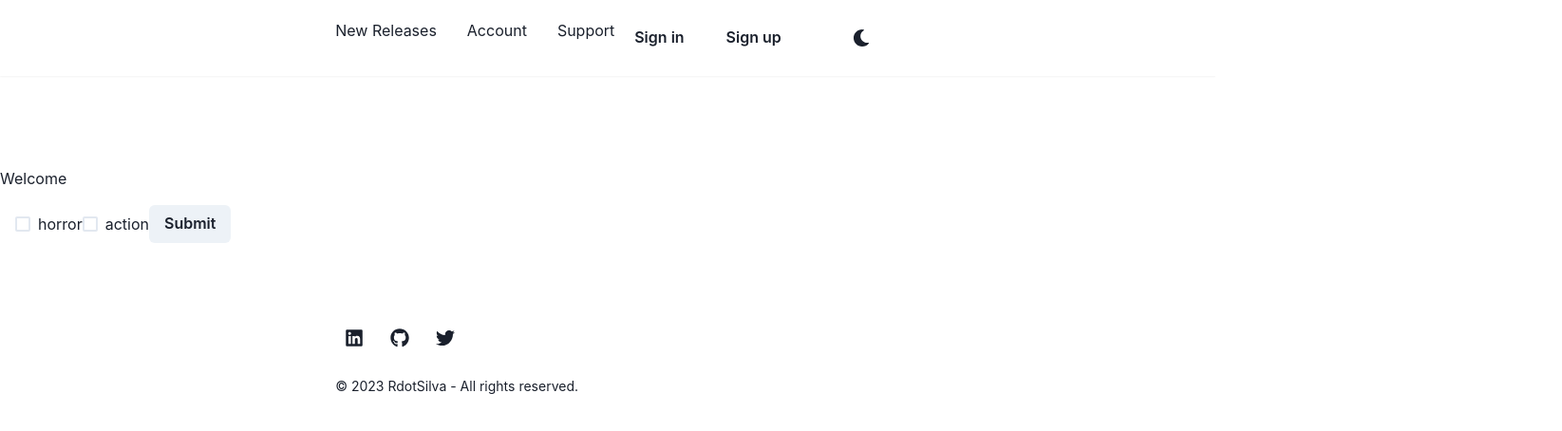
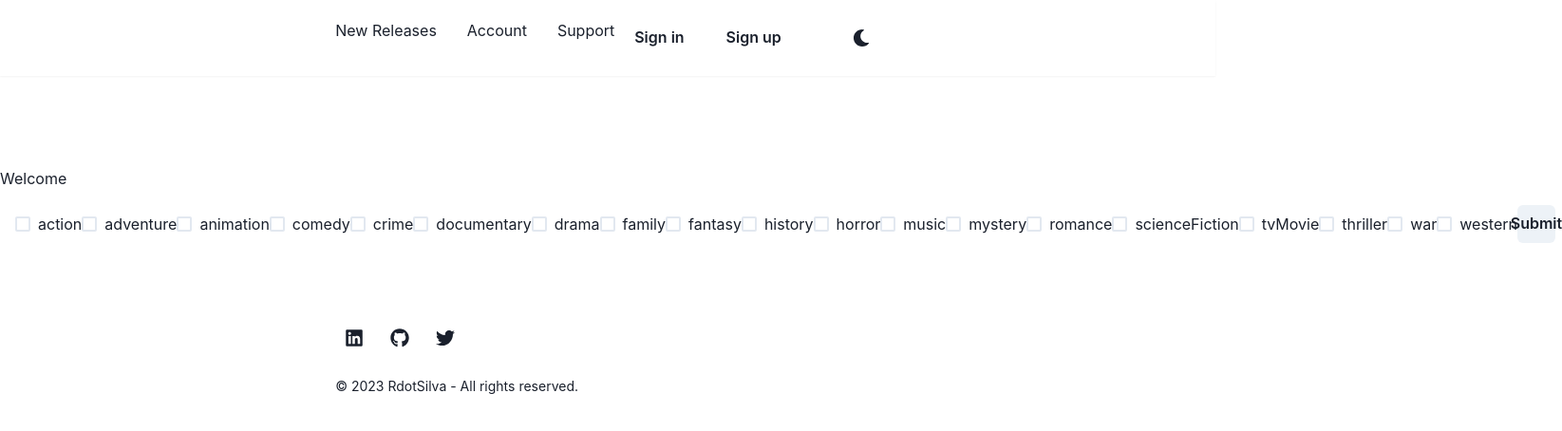
Before and after one commit to RdotSilva/TypeScript-React-Media-Release-Notifier-UI, a React (Create React App) app: page /options in a window 1280 px wide. Shown: the top 454 px of the page at 95% size, 1645 px wide, since content can reach past the window. Built offline with nearby package versions, Linux system fonts and the light colour scheme.

Commit message:
Remove mock genre data

```diff
--- a/src/pages/UserOptions/UserOptions.tsx
+++ b/src/pages/UserOptions/UserOptions.tsx
@@ -2,6 +2,7 @@ import React from "react";
 import { useForm } from "react-hook-form";
 import { Button, Checkbox, Flex, Stack, VStack } from "@chakra-ui/react";
 import { useStore } from "../../store";
+import { genreList } from "../../utils/genres";
 
 interface Genre {
   id: number;
@@ -25,25 +26,13 @@ const UserOptions: React.FC<any> = () => {
     userStore: { name },
   } = store;
 
-  // Mock for now remove these later
-  const genres: Genre[] = [
-    {
-      id: 1,
-      name: "horror",
-    },
-    {
-      id: 2,
-      name: "action",
-    },
-  ];
-
   return (
     <form onSubmit={handleSubmit(onSubmitHandler)}>
       <div>Welcome {name}</div>
       <Flex p={4} borderRadius="md">
-        {genres.map((genre) => (
-          <Checkbox key={genre.id} {...register(genre.name)}>
-            {genre.name}
+        {Object.keys(genreList).map((genre) => (
+          <Checkbox key={genre} {...register(genre)}>
+            {genre}
           </Checkbox>
         ))}
         <Button type="submit">Submit</Button>
```
